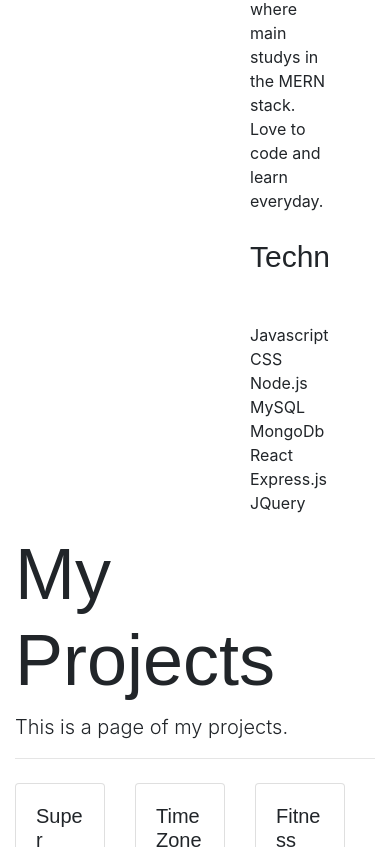
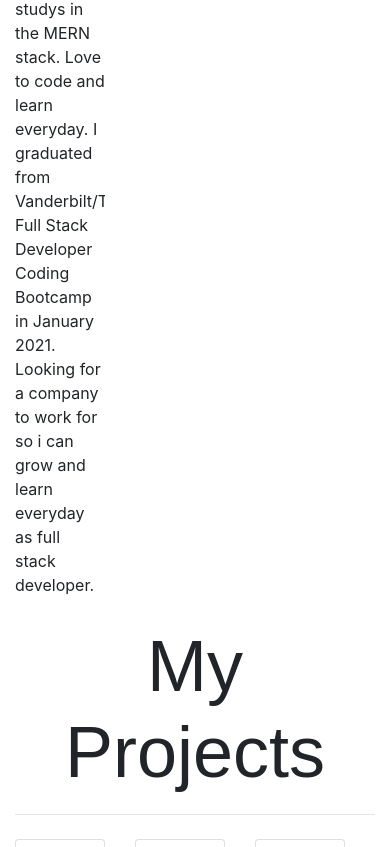
Before and after one commit to chadtarpey615/react-portfolio, a React (Create React App) app: page / in a window 390 px wide. Shown: the part 1153-2000 px from the top of the page. Built offline with nearby package versions, Linux system fonts and the light colour scheme; a web font is replaced by a local one.

Commit message:
Changed the layout of the about page

```diff
--- a/package.json
+++ b/package.json
@@ -3,6 +3,11 @@
   "version": "0.1.0",
   "private": true,
   "dependencies": {
+    "@fortawesome/fontawesome-svg-core": "^1.2.32",
+    "@fortawesome/free-brands-svg-icons": "^5.15.1",
+    "@fortawesome/free-regular-svg-icons": "^5.15.1",
+    "@fortawesome/free-solid-svg-icons": "^5.15.1",
+    "@fortawesome/react-fontawesome": "^0.1.14",
     "@material-ui/core": "^4.11.2",
     "@testing-library/jest-dom": "^5.11.6",
     "@testing-library/react": "^11.2.2",
--- a/src/components/Card/Card.js
+++ b/src/components/Card/Card.js
@@ -60,3 +60,7 @@ export default function MediaCard(props) {
         </Card>
     );
 }
+
+<FontAwesomeIcon icon={["fal", "coffee"]} />
+import { FontAwesomeIcon } from '@fortawesome/react-fontawesome'
+import { faCoffee } from '@fortawesome/free-solid-svg-icons'
--- a/src/pages/About.js
+++ b/src/pages/About.js
@@ -1,22 +1,33 @@
-import React from "react";
+import React from 'react';
+import { Container, Row, Col } from 'reactstrap';
+import { FontAwesomeIcon } from '@fortawesome/react-fontawesome'
+import { faCoffee } from '@fortawesome/free-solid-svg-icons'
+
+
+
 import image from "../images/IMG_6139.jpeg"
 
 export default function About() {
     return (
         <main id="main">
-            <div className="container">
-                <div className="row">
-                    <div className="col col-3-sm">
-                        <img src={image} alt="picture of my family" />
-                    </div>
-                    <div className="col-4 pt-10">
+            <Row>
+
+                    <Col className="col-4 pt-10">
                         <h1 style={{ fontSize:"40px"}}>Hi, I'm Chad Tarpey</h1>
                         <p style={{ paddingTop:"10px"}}>Hello, I'm a full stack developer where main studys in the MERN stack.
-                        Love to code and learn everyday.
+                        Love to code and learn everyday. I graduated from Vanderbilt/Trilogy Full Stack Developer Coding Bootcamp in January 2021.
+                        Looking for a company to work for so i can grow and learn everyday as full stack developer.
                </p>
-                        <h1 style={{ fontSize:"30px", textAlign:"center", paddingTop:"10px"}}>Technologies</h1>
+               </Col>
+               <Col className="col-md-4">
+                        <img src={image} alt="picture of my family" />
+                        </Col>
+               <Col className="col-md-4">
+
+                        <h1 style={{ fontSize:"30px", textAlign:"center", paddingTop:"10px"}}>My Technologies</h1>
                         <ul className="ul-check primary list-unstyled mt-5">
-                            <li>Javascript</li>
+                       <li><FontAwesomeIcon icon={["fal", "coffee"]} /></li>
+
                             <li>CSS</li>
                             <li>Node.js</li>
                             <li>MySQL</li>
@@ -25,11 +36,8 @@ export default function About() {
                             <li>Express.js</li>
                             <li>JQuery</li>
                         </ul>
-
-                    </div>
-                </div>
-            </div>
-
+                        </Col>
+                    </Row>
         </main>
     )
 
--- a/src/pages/Portfolio.js
+++ b/src/pages/Portfolio.js
@@ -1,11 +1,7 @@
 import React from "react";
 import "./portfolio.css"
-import { Jumbotron, Button } from 'reactstrap';
 import { Container, Row, Col } from 'reactstrap';
-import {
-    Card, CardText, CardBody, CardLink,
-    CardTitle, CardSubtitle
-  } from 'reactstrap';
+import {Card, CardText, CardBody, CardLink,CardTitle, CardSubtitle} from 'reactstrap';
 import { SocialIcon } from "react-social-icons"
 import Projects from "../utils/projects.json"
 import image from "../images/project1.png"
@@ -16,17 +12,13 @@ import image4 from "../images/screenshot copy.png"
 import image5 from "../images/budget copy.png"
 
 
-//import Card from "../components/Card/Card"
-import Cards from "../components/Cards/Cards"
-import Wrapper from "../components/Wrapper/Wrapper"
 
 
 
 export default function Portfolio(props) {
     return (
         <>
-                <h1 className="display-3">My Projects</h1>
-        <p className="lead">This is a page of my projects.</p>
+            <h1 style={{ textAlign: "center", padding: "10px 10px" }} className="display-3">My Projects</h1>
             <hr className="my-2" />
             <p className="lead"></p>
             <div>
@@ -73,14 +65,14 @@ export default function Portfolio(props) {
                                 When selecting the add food location button it with take you to food form page. From there you fill out all
     the fields to input a new food location into MySql database using sequelize models.</CardText>
                                 <SocialIcon
-                    url="https://chadtarpey615.github.io/Super-Heroes/"
+                                    url="https://eatandplay.herokuapp.com"
                                     className="mr-4"
                                     target="_blank"
                                     fgColor="#fff"
                                     style={{ height: 35, width: 35 }} />
                     deployed version
                     <SocialIcon
-                    url="https://github.com/chadtarpey615/Super-Heroes"
+                                    url="https://github.com/outoftune266/Time-Zone-Traveler"
                                     className="mr-4"
                                     target="_blank"
                                     fgColor="#fff"
@@ -99,14 +91,14 @@ export default function Portfolio(props) {
                             <CardBody>
                                 <CardText>A application made with Node.js, Express, and MongoDB. You can add resistance or cardio workouts and then view the combined weight of multiple exercises on the stats page </CardText>
                                 <SocialIcon
-                    url="https://chadtarpey615.github.io/Super-Heroes/"
+                                    url="https://workout-fitness.herokuapp.com/"
                                     className="mr-4"
                                     target="_blank"
                                     fgColor="#fff"
                                     style={{ height: 35, width: 35 }} />
                     deployed version
                     <SocialIcon
-                    url="https://github.com/chadtarpey615/Super-Heroes"
+                                    url="https://github.com/chadtarpey615/Workout-Tracker"
                                     className="mr-4"
                                     target="_blank"
                                     fgColor="#fff"
@@ -127,14 +119,14 @@ export default function Portfolio(props) {
                             <CardBody>
                                 <CardText>A React.js application that display a list of employees. You can find employees by their names, date of birth, and email by using state. Can also sort the names of employees alphabetically </CardText>
                                 <SocialIcon
-                    url="https://chadtarpey615.github.io/Super-Heroes/"
+                                    url="https://chadtarpey615.github.io/React-Employee-Directory"
                                     className="mr-4"
                                     target="_blank"
                                     fgColor="#fff"
                                     style={{ height: 35, width: 35 }} />
                     deployed version
                     <SocialIcon
-                    url="https://github.com/chadtarpey615/Super-Heroes"
+                                    url="https://github.com/chadtarpey615/React-Employee-Directory"
                                     className="mr-4"
                                     target="_blank"
                                     fgColor="#fff"
@@ -150,20 +142,20 @@ export default function Portfolio(props) {
                             <CardBody>
                                 <CardTitle tag="h5">Eat-Da-Burger</CardTitle>
                             </CardBody>
-                <img width="100%" src={image4} alt="Card image cap" />
+                            <img width="100%" src={image4} alt="burger picture" />
                             <CardBody>
                                 <CardText>Burger application that use handlebars.js for templating engine. MySql as the database using ORM to save burgers.
                                 Can add and devour burgers and using express to get, post, update, and delete burgers
                   </CardText>
                                 <SocialIcon
-                    url="https://chadtarpey615.github.io/Super-Heroes/"
+                                    url="https://chadtarpey615.github.io/burger/"
                                     className="mr-4"
                                     target="_blank"
                                     fgColor="#fff"
                                     style={{ height: 35, width: 35 }} />
                     deployed version
                     <SocialIcon
-                    url="https://github.com/chadtarpey615/Super-Heroes"
+                                    url="https://github.com/chadtarpey615/burger"
                                     className="mr-4"
                                     target="_blank"
                                     fgColor="#fff"
@@ -178,7 +170,7 @@ export default function Portfolio(props) {
                             <CardBody>
                                 <CardTitle tag="h5">Offline Budget</CardTitle>
                             </CardBody>
-                <img width="100%" src={image5} alt="Card image cap" />
+                            <img width="100%" src={image5} alt="offline budget picture" />
                             <CardBody>
                                 <CardText>Offline Budget is a application that without an internet connection. A user can still withdrawal or deposit funds.When brought back online the transactions will be performed</CardText>
                                 <SocialIcon
@@ -189,7 +181,7 @@ export default function Portfolio(props) {
                                     style={{ height: 35, width: 35 }} />
                     deployed version
                     <SocialIcon
-                    url="https://github.com/chadtarpey615/Super-Heroes"
+                                    url="https://peaceful-caverns-58225.herokuapp.com/"
                                     className="mr-4"
                                     target="_blank"
                                     fgColor="#fff"
```
Also changed, not shown: 1 other file (tests, documents, lock files or other folders). Lines whose indentation alone changed are shown as unchanged.
